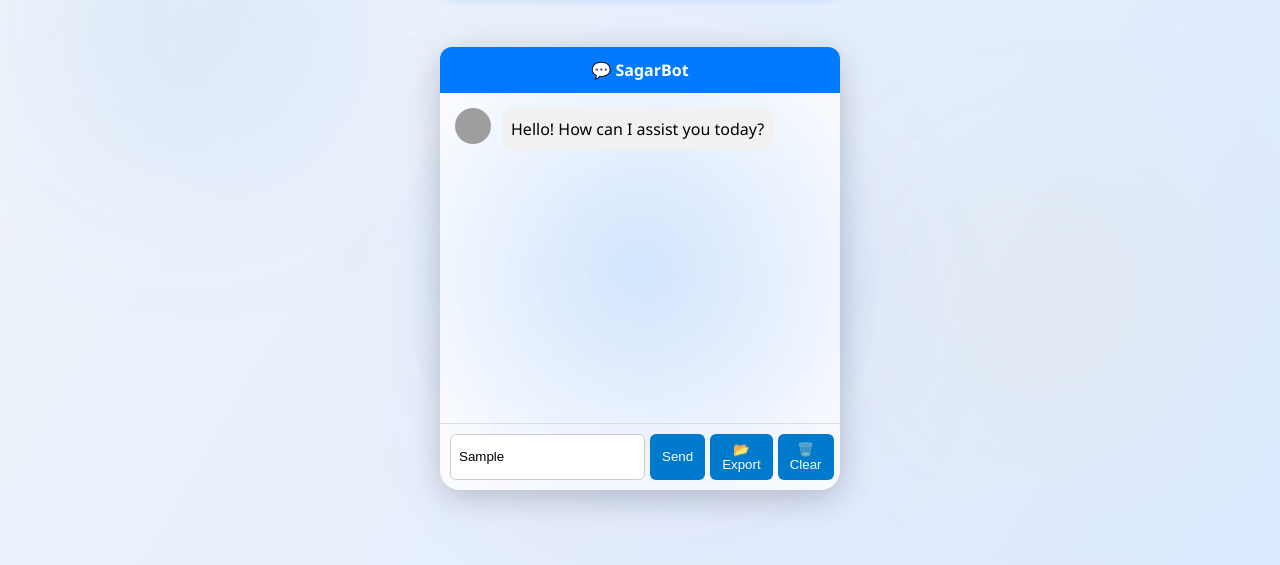
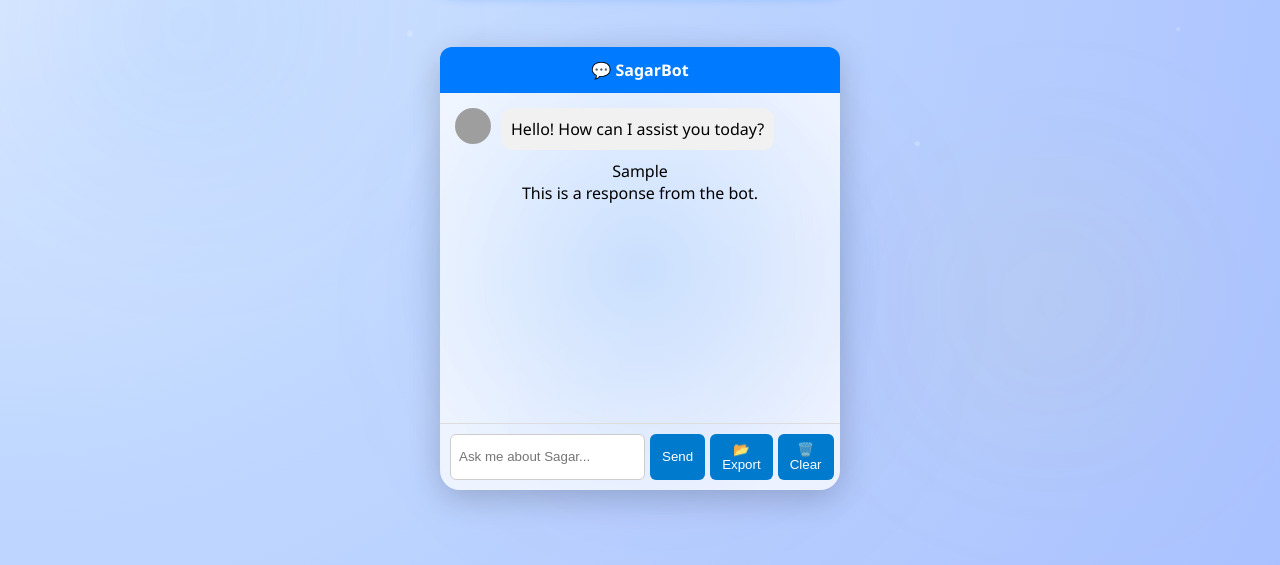
Before and after one commit to sgsagargera/know-sagar-chatbot, a website: page public/index.html in a window 1280 px wide. Both pictures are taken after typing "Sample" into the empty fields and a click on the button "Send". Shown: the part 139-704 px from the top of the page. Drawn offline with Linux system fonts and the light colour scheme; grey boxes are pictures that could not be loaded.

Commit message:
Chat changes

```diff
--- a/public/chatbot.js
+++ b/public/chatbot.js
@@ -1,5 +1,41 @@
 
 document.addEventListener("DOMContentLoaded", () => {
+  const chatInput = document.getElementById("chat-input");
+  const sendButton = document.getElementById("send-btn");
+  const chatBody = document.getElementById("chat-body");
+  const typingIndicator = document.getElementById("typing-indicator");
+
+  function sendMessage() {
+    const message = chatInput.value.trim();
+    if (message) {
+      const userMsg = document.createElement("div");
+      userMsg.className = "message user-message";
+      userMsg.textContent = message;
+      chatBody.appendChild(userMsg);
+      chatInput.value = "";
+      chatBody.scrollTop = chatBody.scrollHeight;
+
+      typingIndicator.style.display = "block";
+      setTimeout(() => {
+        typingIndicator.style.display = "none";
+        const botMsg = document.createElement("div");
+        botMsg.className = "message bot-message";
+        botMsg.textContent = "This is a response from the bot.";
+        chatBody.appendChild(botMsg);
+        chatBody.scrollTop = chatBody.scrollHeight;
+      }, 1000);
+    }
+  }
+
+  sendButton.addEventListener("click", sendMessage);
+  chatInput.addEventListener("keypress", (e) => {
+    if (e.key === "Enter") {
+      e.preventDefault();
+      sendMessage();
+    }
+  });
+
+  // Bulb toggle
   const themeToggle = document.getElementById("themeToggle");
   function updateBulbIcon() {
     themeToggle.textContent = document.body.classList.contains("dark-mode") ? "💤" : "💡";
--- a/public/style.css
+++ b/public/style.css
@@ -182,7 +182,7 @@ body.dark-mode .clear-btn {
 
 /* Gradient background */
 body {
-  background: linear-gradient(120deg, #f0f4f9, #dbe9ff);
+  background: radial-gradient(circle at top left, #e0ecff, #c0d8ff 40%, #a8c0ff 100%);
   background-attachment: fixed;
   position: relative;
   overflow-x: hidden;
```
